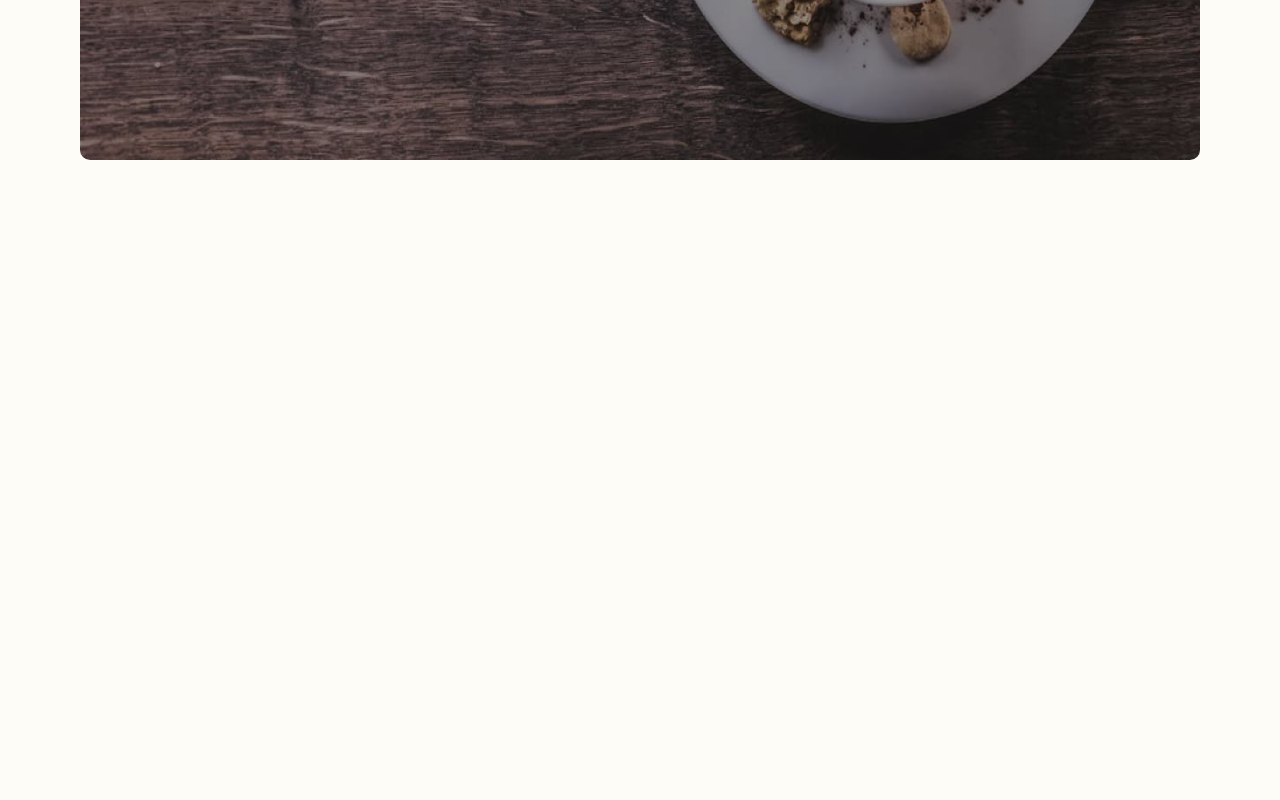
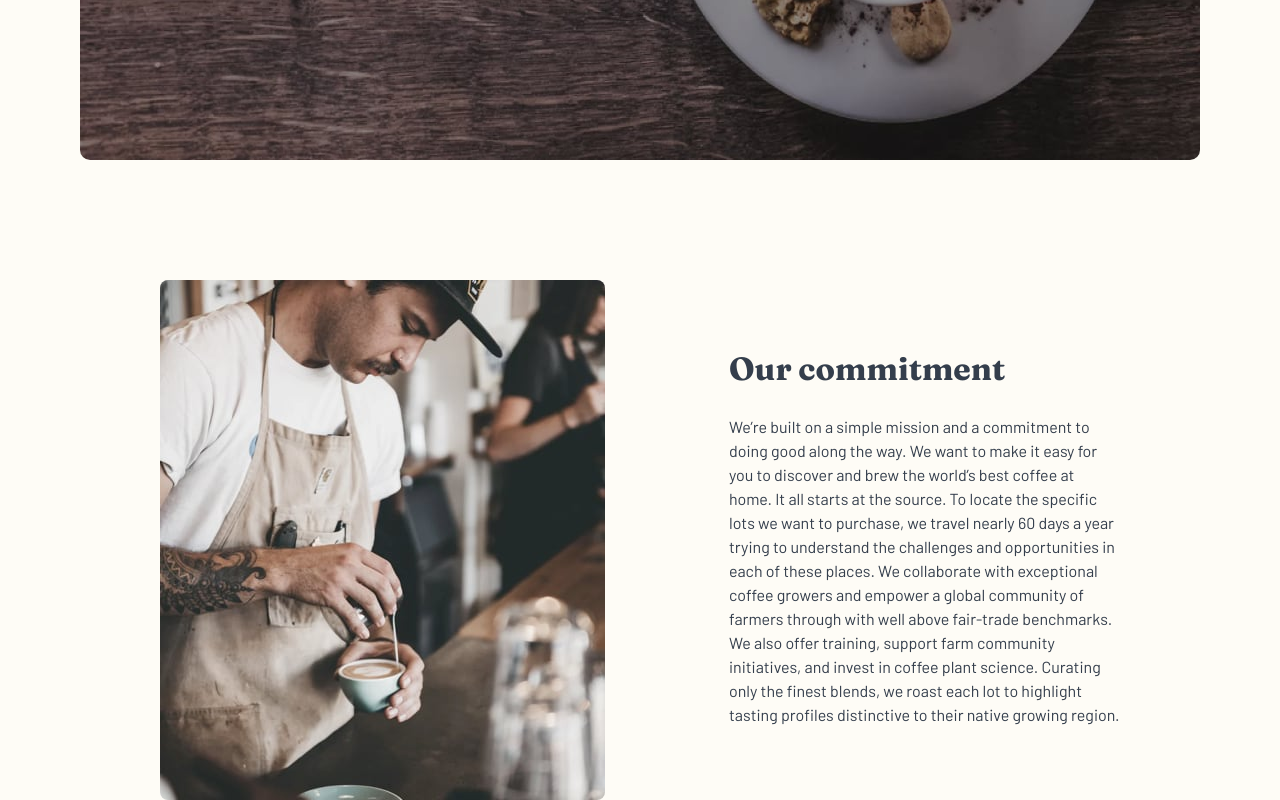
Before and after one commit to zyadfallatah/frontend-mentor-challenge-10, a React (Vite) app: page /about in a window 1280 px wide. Shown: the part 416-1216 px from the top of the page. Before the commit the page ends 800 px from the top, so only its background shows below. Built offline with nearby package versions, Linux system fonts and the light colour scheme.

Commit message:
Commitment Section Added

```diff
--- a/src/pages/about/AboutPage.tsx
+++ b/src/pages/about/AboutPage.tsx
@@ -1,9 +1,11 @@
+import Commitment from "./Commitment";
 import Hero from "./Hero";
 
 const AboutPage = () => {
   return (
     <>
       <Hero />
+      <Commitment />
     </>
   );
 };
--- /dev/null
+++ b/src/pages/about/Commitment.tsx
@@ -0,0 +1,43 @@
+import mobileImage from "../../assets/about/mobile/image-commitment.jpg";
+import tabletImage from "../../assets/about/tablet/image-commitment.jpg";
+import desktopImage from "../../assets/about/desktop/image-commitment.jpg";
+
+const Commitment = () => {
+  return (
+    <div className="flex flex-col md:flex-row mt-[7.5rem] gap-12 xl:px-20 xl:items-center xl:gap-[7.75rem]">
+      <img
+        src={mobileImage}
+        alt="Commitment Image"
+        className="rounded-lg md:hidden size-full max-h-[400px]"
+      />
+      <img
+        src={tabletImage}
+        alt="Commitment Image"
+        className="hidden rounded-lg md:block lg:hidden"
+      />
+      <img
+        src={desktopImage}
+        alt="Commitment Image"
+        className="hidden rounded-lg lg:block"
+      />
+      <div className="text-center text-dark-grey-blue md:text-left">
+        <h2 className="text-[2rem] font-bold mb-[1.875rem]">Our commitment</h2>
+        <p>
+          We’re built on a simple mission and a commitment to doing good along
+          the way. We want to make it easy for you to discover and brew the
+          world’s best coffee at home. It all starts at the source. To locate
+          the specific lots we want to purchase, we travel nearly 60 days a year
+          trying to understand the challenges and opportunities in each of these
+          places. We collaborate with exceptional coffee growers and empower a
+          global community of farmers through with well above fair-trade
+          benchmarks. We also offer training, support farm community
+          initiatives, and invest in coffee plant science. Curating only the
+          finest blends, we roast each lot to highlight tasting profiles
+          distinctive to their native growing region.
+        </p>
+      </div>
+    </div>
+  );
+};
+
+export default Commitment;
```
